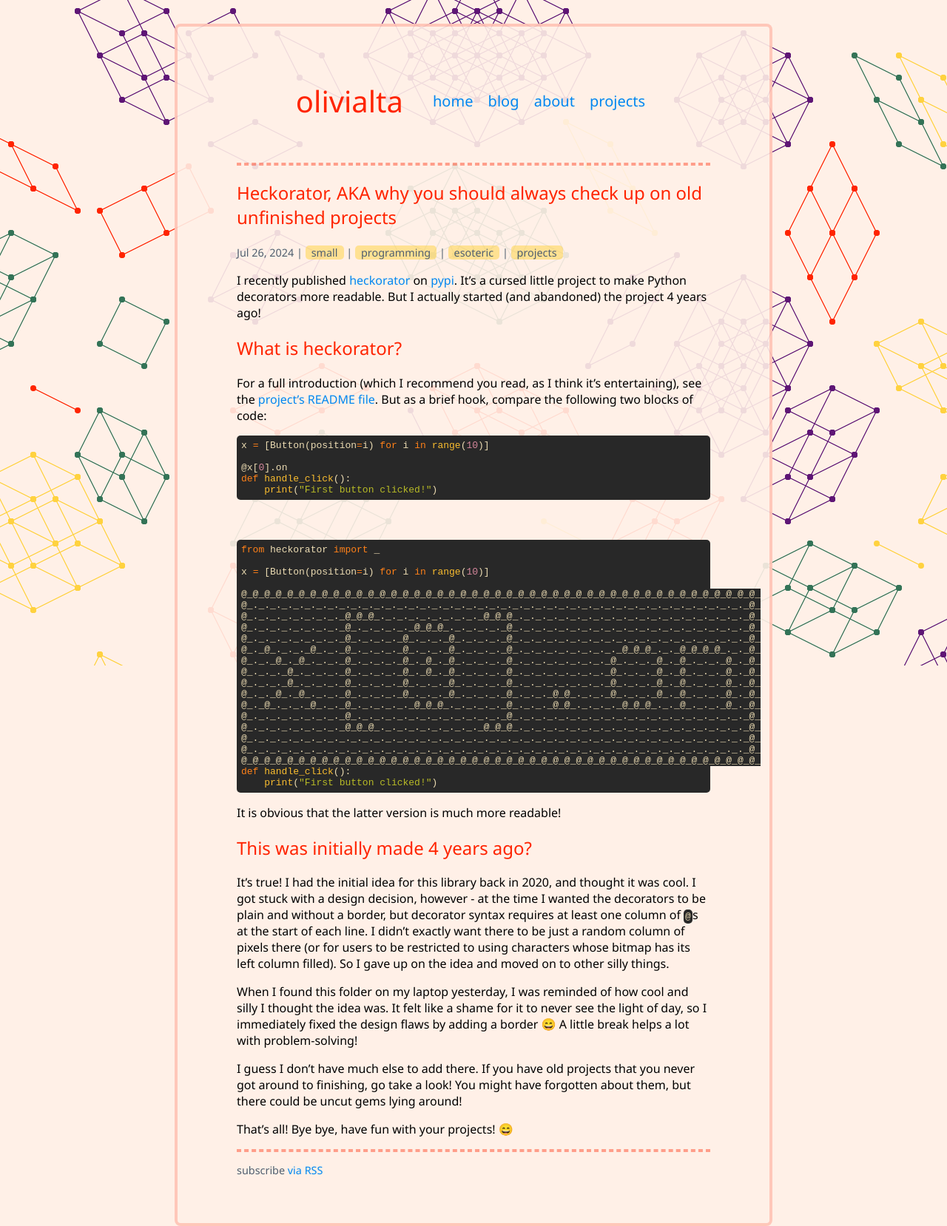
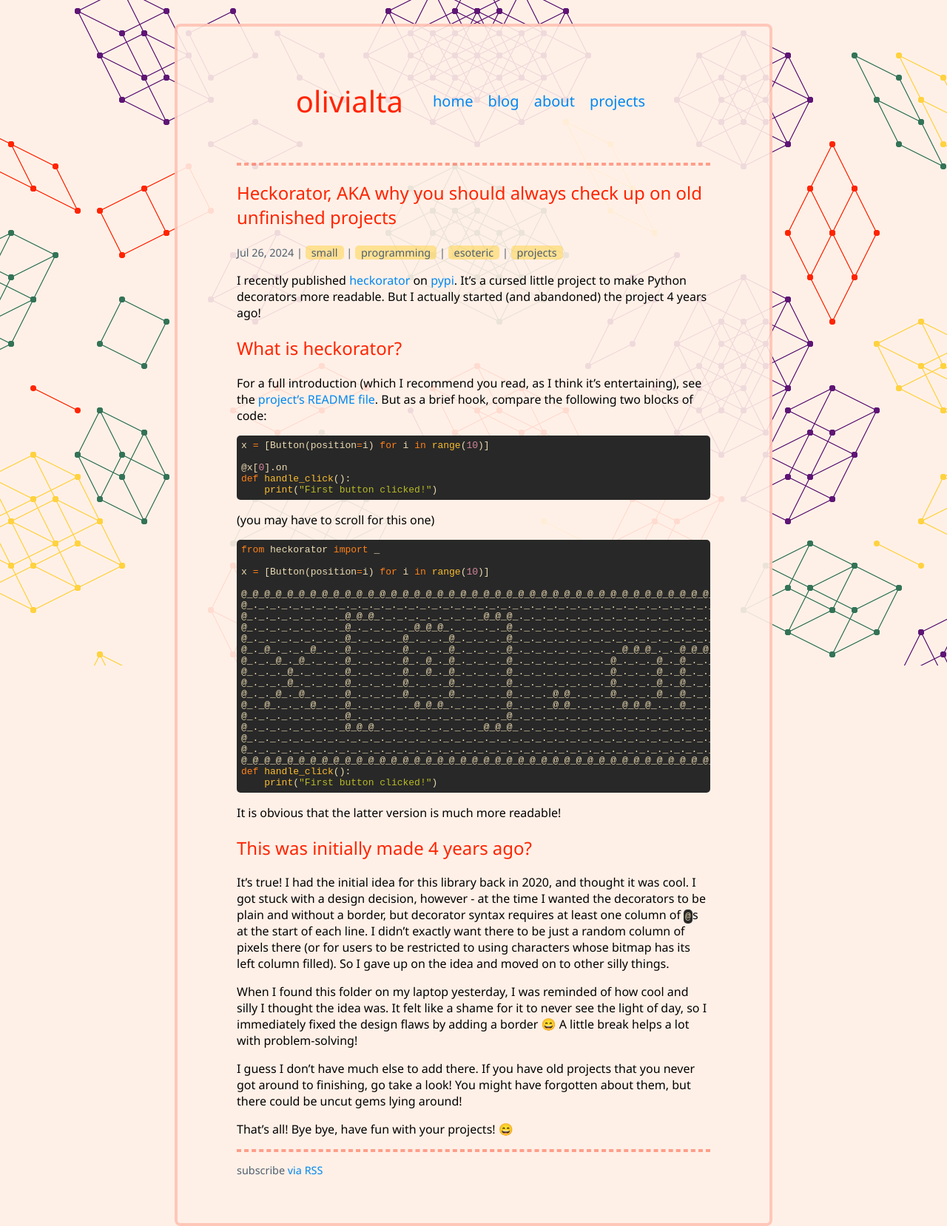
Before and after one commit to RocketRace/rocketrace.github.io, a Jekyll site: the page built from _posts/2024-07-26-heckorator.md, in a window 1280 px wide. Shown: the whole page at 74% size. Built offline with Jekyll 4.4.1, drawn with Linux system fonts in a browser that asks for light colours.

Commit message:
Add overflow-x to codeblocks

````diff
--- a/_posts/2024-07-26-heckorator.md
+++ b/_posts/2024-07-26-heckorator.md
@@ -21,7 +21,7 @@ def handle_click():
     print("First button clicked!")
 ```
 
-<br>
+(you may have to scroll for this one)
 
 ```py
 from heckorator import _
--- a/assets/main.scss
+++ b/assets/main.scss
@@ -206,6 +206,7 @@ table, th, td {
   background-color: #282828;
   border-radius: 5px;
   padding: 2px;
+  overflow-x: scroll;
 }
 
 .highlight {
````
